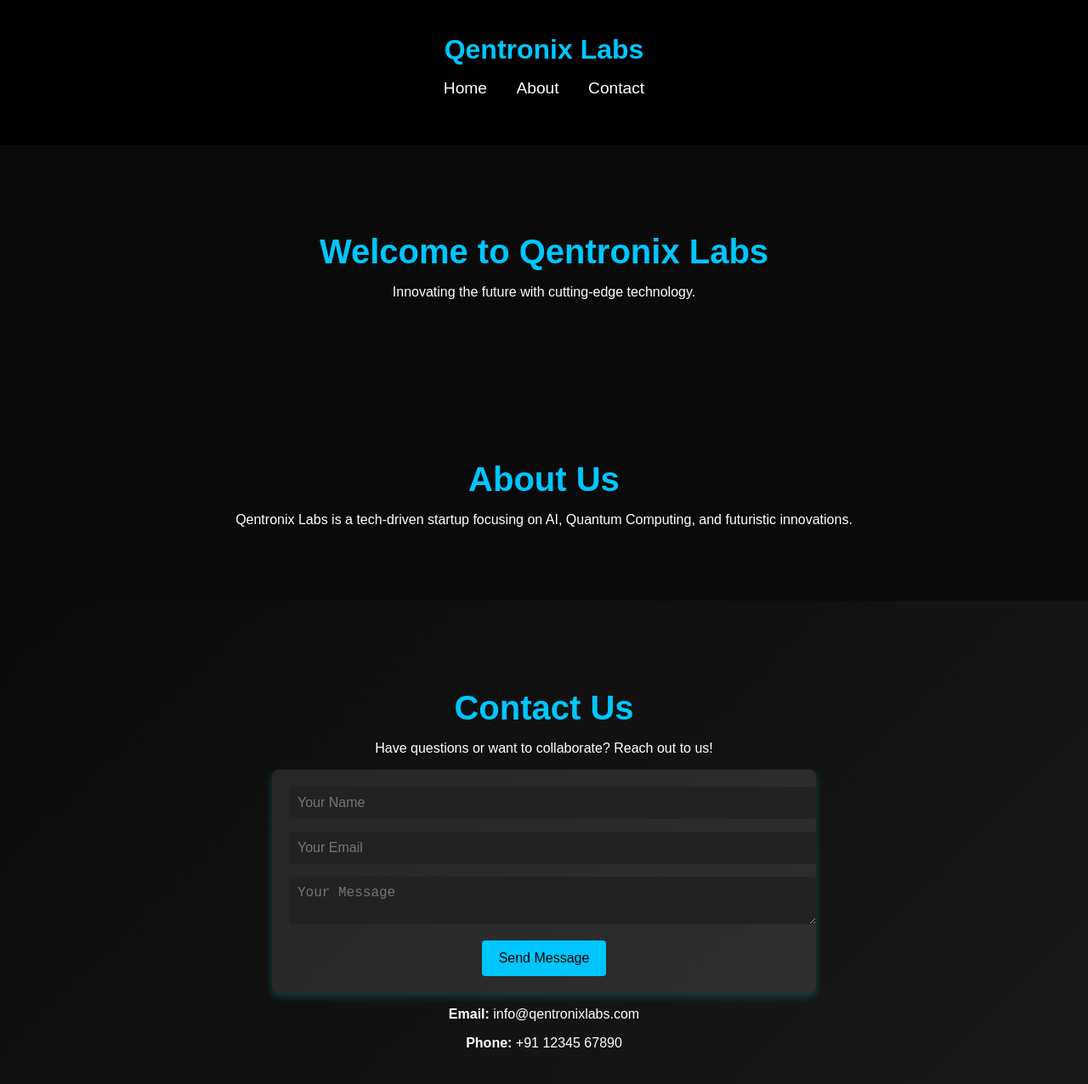
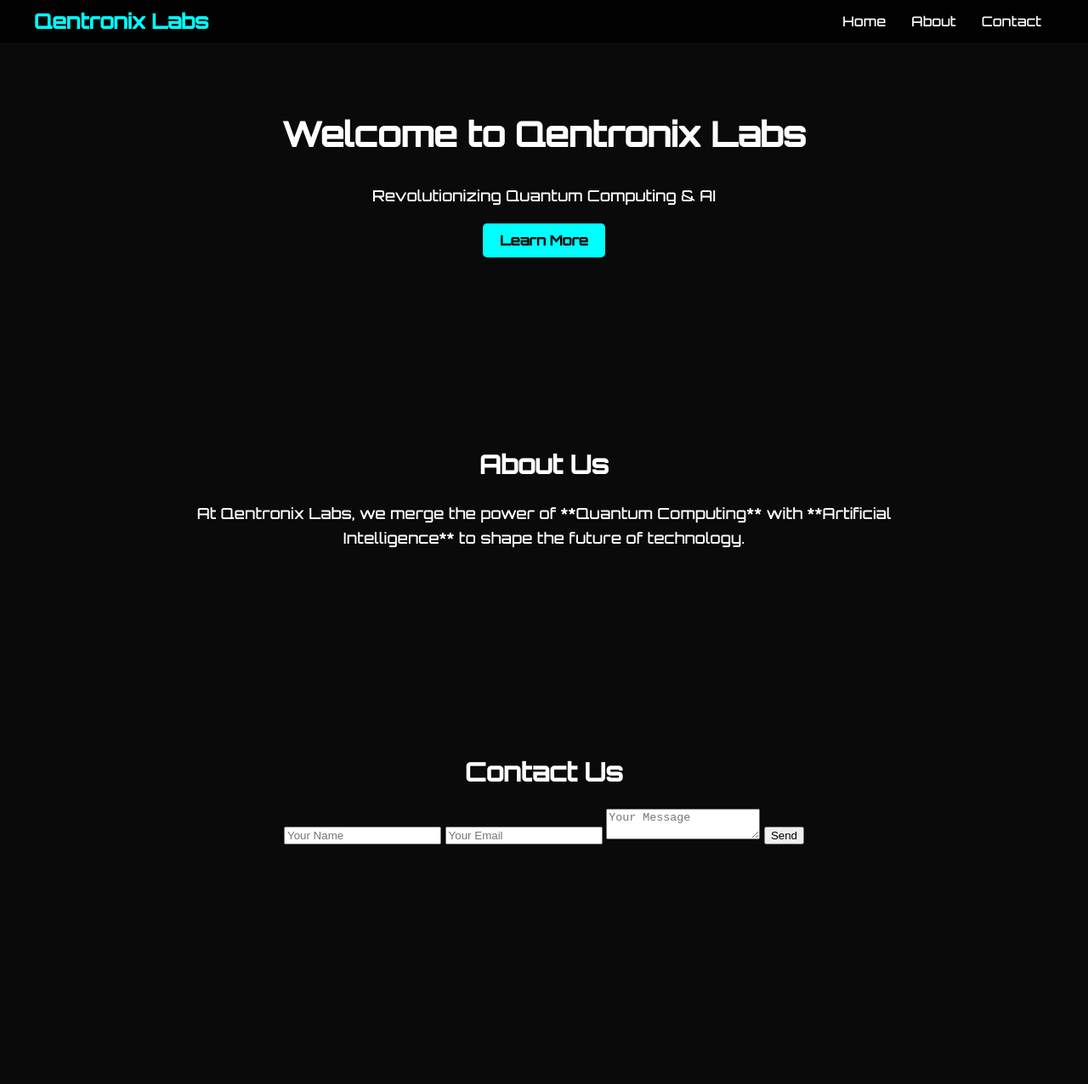
Before and after one commit to Batman723/Qentronix-Labs-website, a plain HTML site: page index.html in a window 1280 px wide. Shown: the whole page at 85% size. After the commit the page ends 1094 px from the top, so only its background shows below. Drawn offline with Linux system fonts and the light colour scheme.

Commit message:
Fixed CSS file name

```diff
--- a/index.html
+++ b/index.html
@@ -3,65 +3,48 @@
 <head>
     <meta charset="UTF-8">
     <meta name="viewport" content="width=device-width, initial-scale=1.0">
-    <title>Qentronix Labs</title>
+    <title>Qentronix Labs - Future of Quantum AI</title>
     <link rel="stylesheet" href="style.css">
+    <link href="https://fonts.googleapis.com/css2?family=Orbitron:wght@500&display=swap" rel="stylesheet">
 </head>
 <body>
 
-    <!-- Navigation -->
+    <!-- Navigation Bar -->
     <header>
-        <div class="container">
-            <h1>Qentronix Labs</h1>
         <nav>
+            <div class="logo">Qentronix Labs</div>
             <ul>
                 <li><a href="#home">Home</a></li>
                 <li><a href="#about">About</a></li>
                 <li><a href="#contact">Contact</a></li>
             </ul>
         </nav>
-        </div>
     </header>
 
     <!-- Home Section -->
-    <section id="home">
-        <div class="container">
-            <h2>Welcome to Qentronix Labs</h2>
-            <p>Innovating the future with cutting-edge technology.</p>
+    <section id="home" class="section">
+        <div class="content">
+            <h1>Welcome to <span class="highlight">Qentronix Labs</span></h1>
+            <p>Revolutionizing Quantum Computing & AI</p>
+            <a href="#about" class="cta-button">Learn More</a>
         </div>
     </section>
 
     <!-- About Section -->
-    <section id="about">
-        <div class="container">
+    <section id="about" class="section">
         <h2>About Us</h2>
-            <p>Qentronix Labs is a tech-driven startup focusing on AI, Quantum Computing, and futuristic innovations.</p>
-        </div>
+        <p>At Qentronix Labs, we merge the power of **Quantum Computing** with **Artificial Intelligence** to shape the future of technology.</p>
     </section>
 
-    <!-- Contact Section (Updated) -->
-    <section id="contact">
-        <div class="container">
+    <!-- Contact Section -->
+    <section id="contact" class="section">
         <h2>Contact Us</h2>
-            <p>Have questions or want to collaborate? Reach out to us!</p>
-            <div class="contact-form">
-                <form action="#" method="POST">
-                    <div class="input-group">
+        <form action="#" method="post">
             <input type="text" name="name" placeholder="Your Name" required>
-                    </div>
-                    <div class="input-group">
             <input type="email" name="email" placeholder="Your Email" required>
-                    </div>
-                    <div class="input-group">
             <textarea name="message" placeholder="Your Message" required></textarea>
-                    </div>
-                    <button type="submit">Send Message</button>
+            <button type="submit">Send</button>
         </form>
-            </div>
-            <div class="contact-info">
-                <p><strong>Email:</strong> info@qentronixlabs.com</p>
-                <p><strong>Phone:</strong> +91 12345 67890</p>
-            </div>
-        </div>
     </section>
 
 </body>
--- a/style.css
+++ b/style.css
@@ -1,102 +1,93 @@
 /* General Styles */
 body {
-    font-family: Arial, sans-serif;
+    font-family: 'Orbitron', sans-serif;
     margin: 0;
     padding: 0;
-    background: #0a0a0a;
-    color: white;
+    background-color: #0a0a0a;
+    color: #ffffff;
 }
 
-/* Container */
-.container {
-    width: 80%;
-    margin: auto;
-    padding: 20px;
-    text-align: center;
+/* Navbar */
+header {
+    position: fixed;
+    width: 100%;
+    top: 0;
+    left: 0;
+    background: rgba(0, 0, 0, 0.9);
+    padding: 10px 0;
+    z-index: 100;
 }
 
-/* Header */
-header {
-    background: black;
-    padding: 20px 0;
-    text-align: center;
+nav {
+    display: flex;
+    justify-content: space-between;
+    align-items: center;
+    max-width: 1200px;
+    margin: 0 auto;
+    padding: 0 20px;
 }
 
-header h1 {
-    color: #00c6ff;
-    margin: 0;
+.logo {
+    font-size: 24px;
+    font-weight: bold;
+    color: cyan;
 }
 
 nav ul {
     list-style: none;
     padding: 0;
+    margin: 0;
+    display: flex;
 }
 
 nav ul li {
-    display: inline;
     margin: 0 15px;
 }
 
 nav ul li a {
+    text-decoration: none;
     color: white;
-    text-decoration: none;
-    font-size: 1.2rem;
+    transition: color 0.3s ease-in-out;
+}
+
+nav ul li a:hover {
+    color: cyan;
 }
 
 /* Sections */
-section {
-    padding: 50px 0;
+.section {
+    text-align: center;
+    padding: 100px 20px;
+    max-width: 900px;
+    margin: auto;
+}
+
+h1 {
+    font-size: 40px;
 }
 
 h2 {
-    font-size: 2.5rem;
-    margin-bottom: 10px;
-    color: #00c6ff;
+    font-size: 30px;
 }
 
-/* Contact Section */
-#contact {
-    background: linear-gradient(135deg, #0a0a0a, #1a1a1a);
-    color: white;
-    padding: 50px 0;
-    text-align: center;
+p {
+    font-size: 18px;
+    line-height: 1.6;
 }
 
-.contact-form {
-    max-width: 600px;
-    margin: auto;
-    padding: 20px;
-    background: rgba(255, 255, 255, 0.1);
-    border-radius: 8px;
-    box-shadow: 0 4px 10px rgba(0, 255, 255, 0.2);
-}
-
-.input-group {
-    margin-bottom: 15px;
-}
-
-.input-group input,
-.input-group textarea {
-    width: 100%;
-    padding: 10px;
-    border: none;
-    border-radius: 4px;
-    background: #222;
-    color: white;
-    font-size: 1rem;
-}
-
-button {
-    background: #00c6ff;
+/* Buttons */
+.cta-button {
+    display: inline-block;
+    padding: 10px 20px;
+    background-color: cyan;
     color: black;
-    padding: 12px 20px;
-    border: none;
-    border-radius: 4px;
-    font-size: 1rem;
-    cursor: pointer;
+    text-decoration: none;
+    font-weight: bold;
+    border-radius: 5px;
     transition: 0.3s;
 }
 
-button:hover {
-    background: #009ac9;
+.cta-button:hover {
+    background-color: white;
+    color: black;
 }
```
Lines whose indentation alone changed are shown as unchanged.
